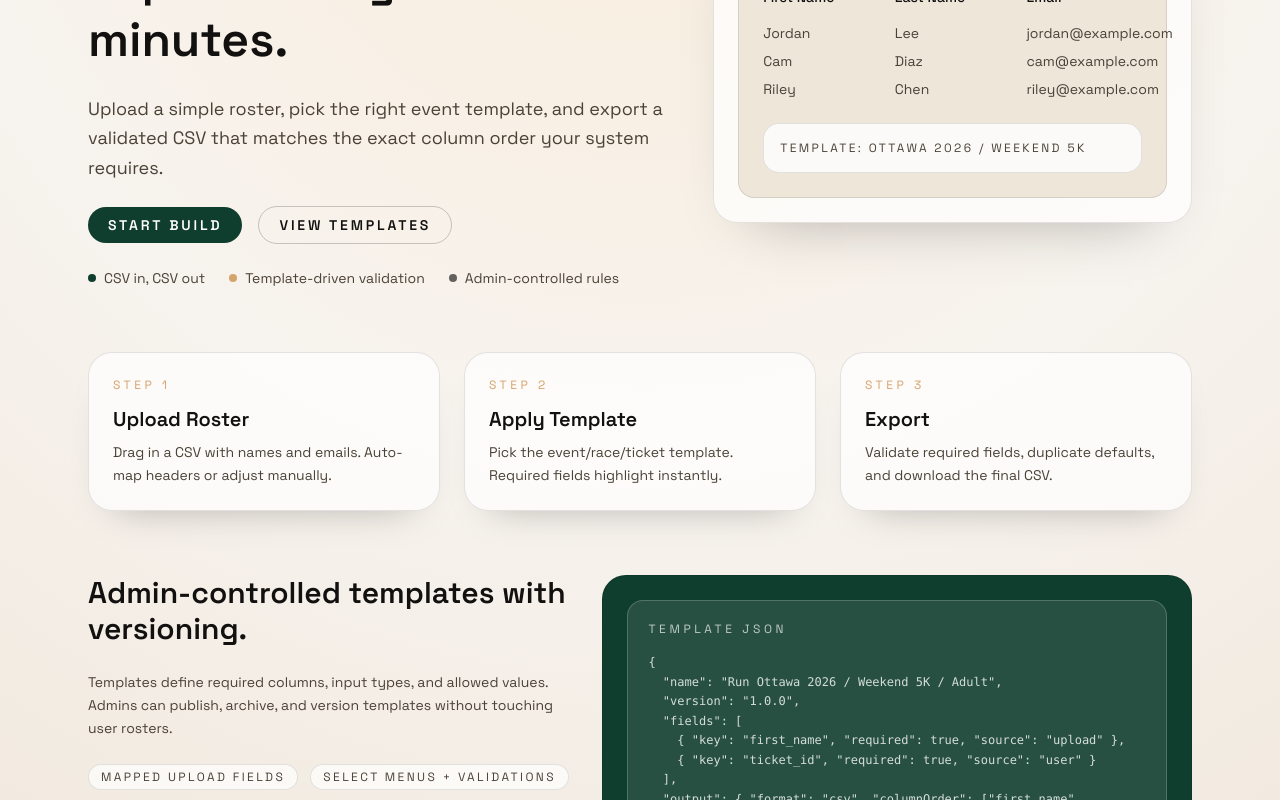
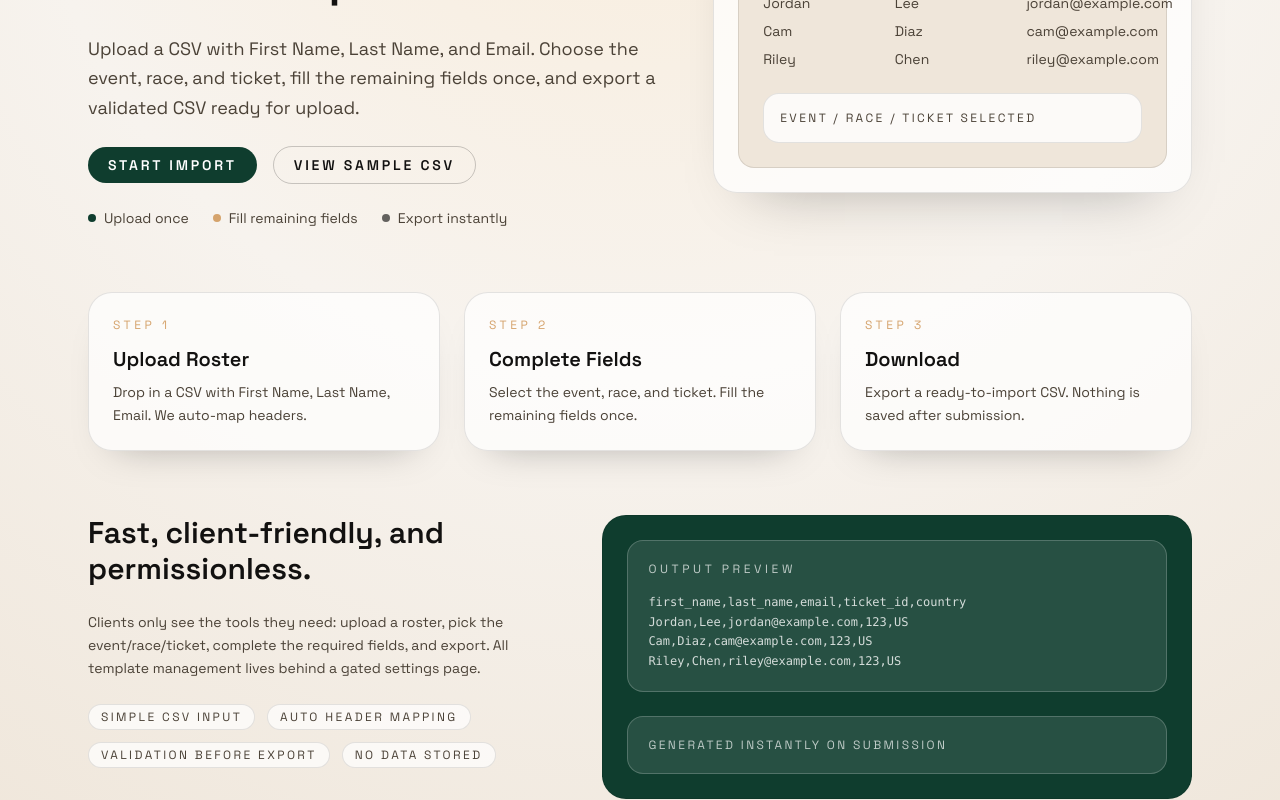
Before and after one commit to alec-projects/ldt-import-tool, a Next.js app: page / in a window 1280 px wide. Shown: the part 240-1040 px from the top of the page. Built offline with nearby package versions, Linux system fonts and the light colour scheme.

Commit message:
Refine homepage messaging

```diff
--- a/src/app/page.tsx
+++ b/src/app/page.tsx
@@ -8,33 +8,33 @@ export default function Home() {
               Participant Import Builder
             </span>
             <h1 className="text-4xl font-semibold leading-tight text-[color:var(--foreground)] md:text-5xl">
-              Turn messy rosters into import-ready files in minutes.
+              Build a clean import file from a simple roster.
             </h1>
             <p className="text-base leading-relaxed text-[color:var(--ink-muted)] md:text-lg">
-              Upload a simple roster, pick the right event template, and export a
-              validated CSV that matches the exact column order your system
-              requires.
+              Upload a CSV with First Name, Last Name, and Email. Choose the
+              event, race, and ticket, fill the remaining fields once, and
+              export a validated CSV ready for upload.
             </p>
             <div className="flex flex-wrap items-center gap-4">
               <button className="rounded-full bg-[color:var(--forest)] px-5 py-2 text-sm font-semibold uppercase tracking-[0.2em] text-white transition hover:translate-y-[-1px] hover:bg-[#14523d]">
-                Start Build
+                Start Import
               </button>
               <button className="rounded-full border border-black/20 px-5 py-2 text-sm font-semibold uppercase tracking-[0.2em] text-[color:var(--foreground)] transition hover:border-black/40">
-                View Templates
+                View Sample CSV
               </button>
             </div>
             <div className="flex flex-wrap gap-6 text-sm text-[color:var(--ink-muted)]">
               <div className="flex items-center gap-2">
                 <span className="h-2 w-2 rounded-full bg-[color:var(--forest)]" />
-                <span>CSV in, CSV out</span>
+                <span>Upload once</span>
               </div>
               <div className="flex items-center gap-2">
                 <span className="h-2 w-2 rounded-full bg-[color:var(--clay)]" />
-                <span>Template-driven validation</span>
+                <span>Fill remaining fields</span>
               </div>
               <div className="flex items-center gap-2">
                 <span className="h-2 w-2 rounded-full bg-black/60" />
-                <span>Admin-controlled rules</span>
+                <span>Export instantly</span>
               </div>
             </div>
           </div>
@@ -67,7 +67,7 @@ export default function Home() {
                 </div>
               </div>
               <div className="mt-6 rounded-2xl border border-black/10 bg-white/80 p-4 text-xs uppercase tracking-[0.2em] text-[color:var(--ink-muted)]">
-                Template: Ottawa 2026 / Weekend 5K
+                Event / Race / Ticket selected
               </div>
             </div>
           </div>
@@ -78,17 +78,17 @@ export default function Home() {
             {
               title: "Upload Roster",
               detail:
-                "Drag in a CSV with names and emails. Auto-map headers or adjust manually.",
+                "Drop in a CSV with First Name, Last Name, Email. We auto-map headers.",
             },
             {
-              title: "Apply Template",
+              title: "Complete Fields",
               detail:
-                "Pick the event/race/ticket template. Required fields highlight instantly.",
+                "Select the event, race, and ticket. Fill the remaining fields once.",
             },
             {
-              title: "Export",
+              title: "Download",
               detail:
-                "Validate required fields, duplicate defaults, and download the final CSV.",
+                "Export a ready-to-import CSV. Nothing is saved after submission.",
             },
           ].map((step, index) => (
             <div
@@ -111,19 +111,19 @@ export default function Home() {
         <section className="grid gap-8 md:grid-cols-[0.9fr_1.1fr]">
           <div className="space-y-6">
             <h2 className="text-3xl font-semibold text-[color:var(--foreground)]">
-              Admin-controlled templates with versioning.
+              Fast, client-friendly, and permissionless.
             </h2>
             <p className="text-sm leading-relaxed text-[color:var(--ink-muted)]">
-              Templates define required columns, input types, and allowed values.
-              Admins can publish, archive, and version templates without touching
-              user rosters.
+              Clients only see the tools they need: upload a roster, pick the
+              event/race/ticket, complete the required fields, and export. All
+              template management lives behind a gated settings page.
             </p>
             <div className="flex flex-wrap gap-3">
               {[
-                "Mapped upload fields",
-                "Select menus + validations",
-                "Per-template defaults",
-                "Column order guarantee",
+                "Simple CSV input",
+                "Auto header mapping",
+                "Validation before export",
+                "No data stored",
               ].map((item) => (
                 <span
                   key={item}
@@ -137,22 +137,17 @@ export default function Home() {
           <div className="rounded-3xl border border-black/10 bg-[color:var(--forest)] p-6 text-white">
             <div className="rounded-2xl border border-white/20 bg-white/10 p-5">
               <div className="text-xs uppercase tracking-[0.3em] text-white/70">
-                Template JSON
+                Output Preview
               </div>
               <pre className="mt-4 whitespace-pre-wrap text-xs leading-relaxed text-white/80">
-{`{
-  "name": "Run Ottawa 2026 / Weekend 5K / Adult",
-  "version": "1.0.0",
-  "fields": [
-    { "key": "first_name", "required": true, "source": "upload" },
-    { "key": "ticket_id", "required": true, "source": "user" }
-  ],
-  "output": { "format": "csv", "columnOrder": ["first_name", "ticket_id"] }
-}`}
+{`first_name,last_name,email,ticket_id,country
+Jordan,Lee,jordan@example.com,123,US
+Cam,Diaz,cam@example.com,123,US
+Riley,Chen,riley@example.com,123,US`}
               </pre>
             </div>
             <div className="mt-6 rounded-2xl border border-white/20 bg-white/10 p-5 text-xs uppercase tracking-[0.2em] text-white/70">
-              Admin portal access required
+              Generated instantly on submission
             </div>
           </div>
         </section>
```
